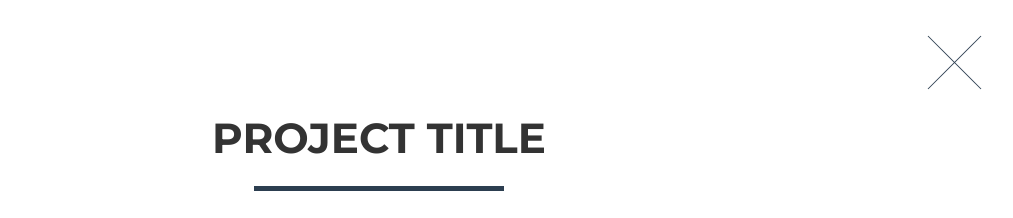
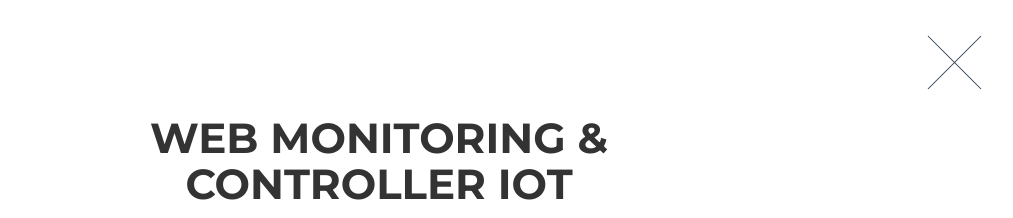
Before and after one commit to adityaharist/portfolioAne, a plain HTML site: page index.html in a window 1280 px wide. Both pictures are taken after a click on the link 250 px from the left and 1203 px from the top of the page. Shown: the part 803-1021 px from the top of the page, without its empty margins (261-1274 px from the left). Drawn offline with nearby package versions, Linux system fonts and the light colour scheme; grey boxes are pictures that could not be loaded.

Commit message:
Update index.html

```diff
--- a/index.html
+++ b/index.html
@@ -305,7 +305,7 @@
                 <div class="row">
                     <div class="col-lg-8 col-lg-offset-2">
                         <div class="modal-body">
-                            <h2>Project Title</h2>
+                            <h2>Web Monitoring & Controller IoT</h2>
                             <hr class="star-primary">
                             <img src="img/portfolio-projects/kendaliiot.jpg" class="img-responsive img-centered" alt="">
                             <p>Use this area of the page to describe your project. The icon above is part of a free icon set by <a href="https://sellfy.com/p/8Q9P/jV3VZ/">Flat Icons</a>. On their website, you can download their free set with 16 icons, or you can purchase the entire set with 146 icons for only $12!</p>
@@ -379,7 +379,7 @@
                 <div class="row">
                     <div class="col-lg-8 col-lg-offset-2">
                         <div class="modal-body">
-                            <h2>Aplikasi Muallimin Android</h2>
+                            <h2>Aplikasi Android Muallimin</h2>
                             <hr class="star-primary">
                             <img src="img/portfolio-projects/muallimin app store.png" class="img-responsive img-centered" alt="">
                             <p>Aplikasi android menyajikan informasi seputar Muallimin Muhammadiyah Boarding School.</p>
@@ -416,7 +416,7 @@
                 <div class="row">
                     <div class="col-lg-8 col-lg-offset-2">
                         <div class="modal-body">
-                            <h2>Project Title</h2>
+                            <h2>Aplikasi Android PWMU</h2>
                             <hr class="star-primary">
                             <img src="img/portfolio-projects/pwmu app.jpg" class="img-responsive img-centered" alt="">
                             <p>Aplikasi Android yang berisi informasi seputar berita-berita terupdate dari Pimpinan Wilayah Muhammadiyah Jatim</p>
@@ -453,7 +453,7 @@
                 <div class="row">
                     <div class="col-lg-8 col-lg-offset-2">
                         <div class="modal-body">
-                            <h2>Project Title</h2>
+                            <h2>Proyek Akhir Skripsi Siakad SDN Kemiren</h2>
                             <hr class="star-primary">
                             <img src="img/portfolio-projects/portfolio skripsi.jpg" class="img-responsive img-centered" alt="">
                             <p>Use this area of the page to describe your project. The icon above is part of a free icon set by <a href="https://sellfy.com/p/8Q9P/jV3VZ/">Flat Icons</a>. On their website, you can download their free set with 16 icons, or you can purchase the entire set with 146 icons for only $12!</p>
```
